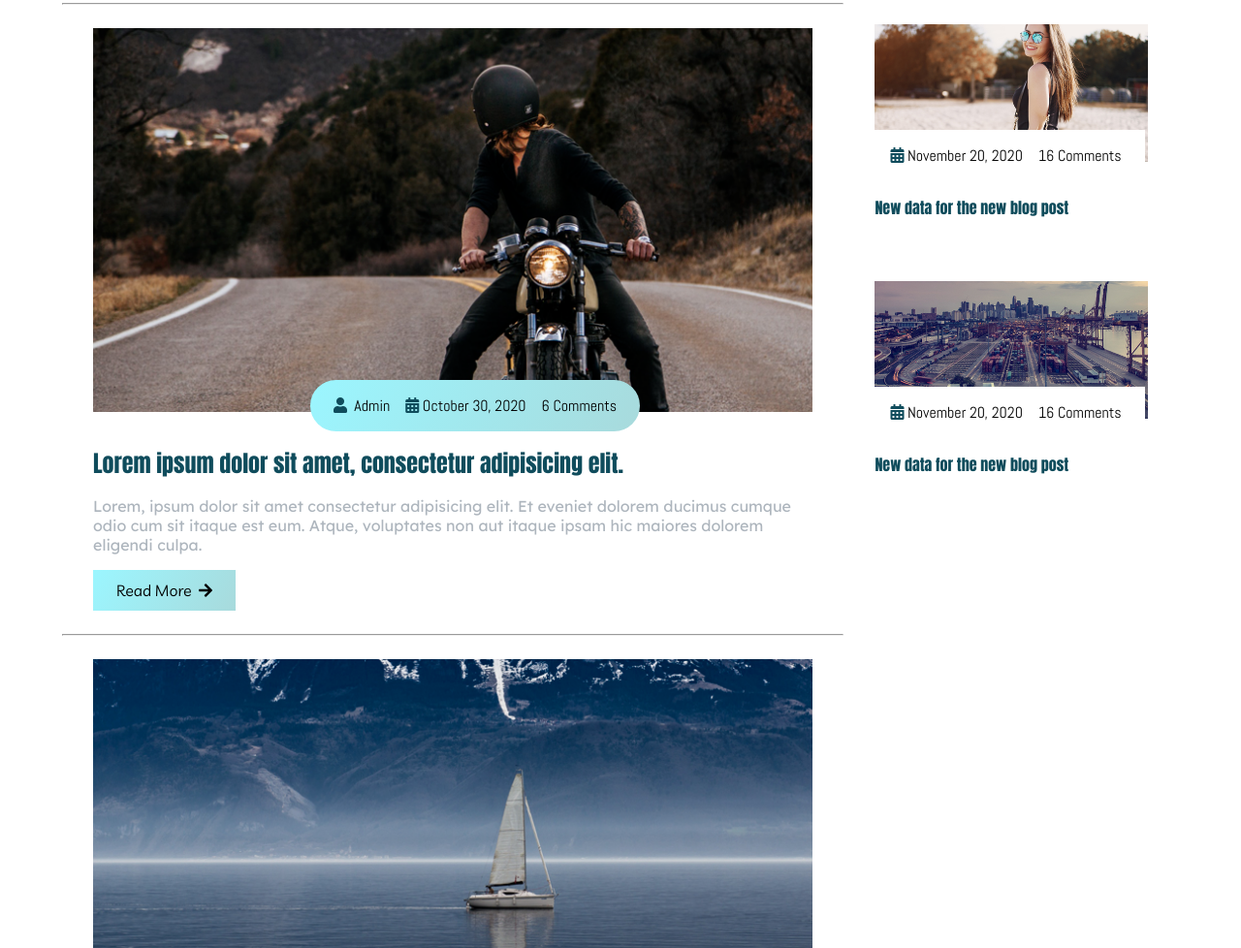
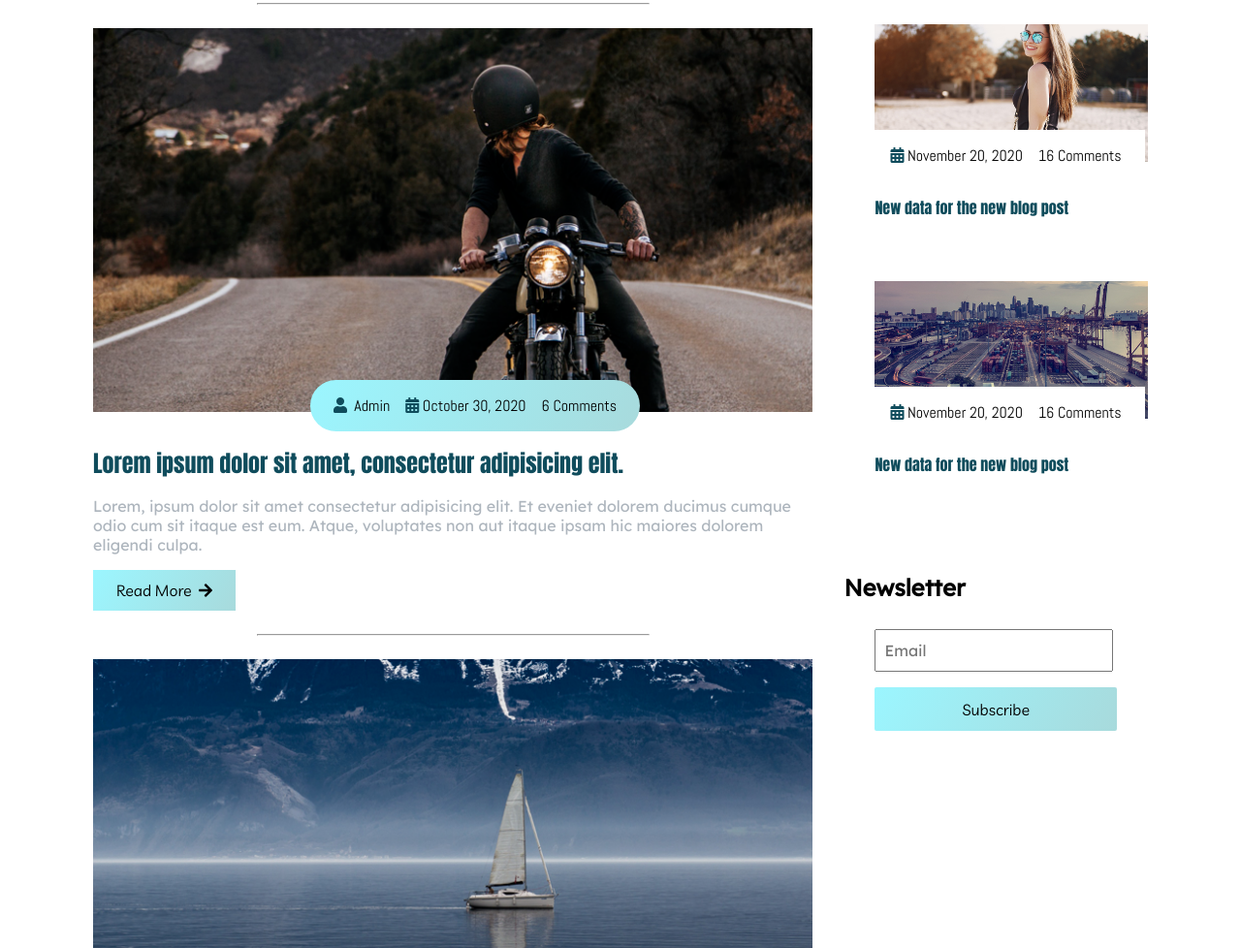
Before and after one commit to Temkum/responsive-blogger-site, a plain HTML site: page index.html in a window 1280 px wide. Shown: the part 3050-4028 px from the top of the page at 97% size. Drawn offline with Linux system fonts and the light colour scheme.

Commit message:
Newsletter section completed

```diff
--- a/css/style.css
+++ b/css/style.css
@@ -90,6 +90,10 @@ span {
 p {
     font-family: var(--Lexend);
     color: var(--text-light);
+}
+
+hr {
+    width: 50%;
 }
 
 /* NAVBAR */
@@ -400,11 +404,38 @@ main .post-content .post-title a {
     -ms-border-radius: 0rem !important;
     -o-border-radius: 0rem !important;
 }
+
 .site-content .sidebar .popular-post .post-title a {
-   font-size: 1rem;
+    font-size: 1rem;
 }
 
+/* newletter */
+.site-content .sidebar .newsletter {
+    padding-top: 3rem;
+}
 
+.site-content .sidebar .newsletter .form-element {
+    padding: .5rem 2rem;
+}
+
+.site-content .sidebar .newsletter .input-element {
+    width: 80%;
+    height: 1.9rem;
+    padding: .3rem .5rem;
+    font-family: var(--Lexend);
+    font-size: 1rem;
+}
+
+.site-content .sidebar .newsletter .form-btn {
+    padding: .8rem 32%;
+    margin: 1rem 0;
+    background: var(--sky);
+    border-radius: 2px;
+    -webkit-border-radius: 2px;
+    -moz-border-radius: 2px;
+    -ms-border-radius: 2px;
+    -o-border-radius: 2px;
+}
 
 
 /* MEDIA QUERIES */
--- a/index.html
+++ b/index.html
@@ -345,6 +345,15 @@
               </div>
             </div>
           </div>
+
+          <!-- Newsletter -->
+          <div class="newsletter">
+            <h2>Newsletter</h2>
+            <div class="form-element">
+              <input type="text" class="input-element" placeholder="Email">
+              <button class="btn form-btn">Subscribe</button>
+            </div>
+          </div>
         </aside>
       </div>
     </section>
```
